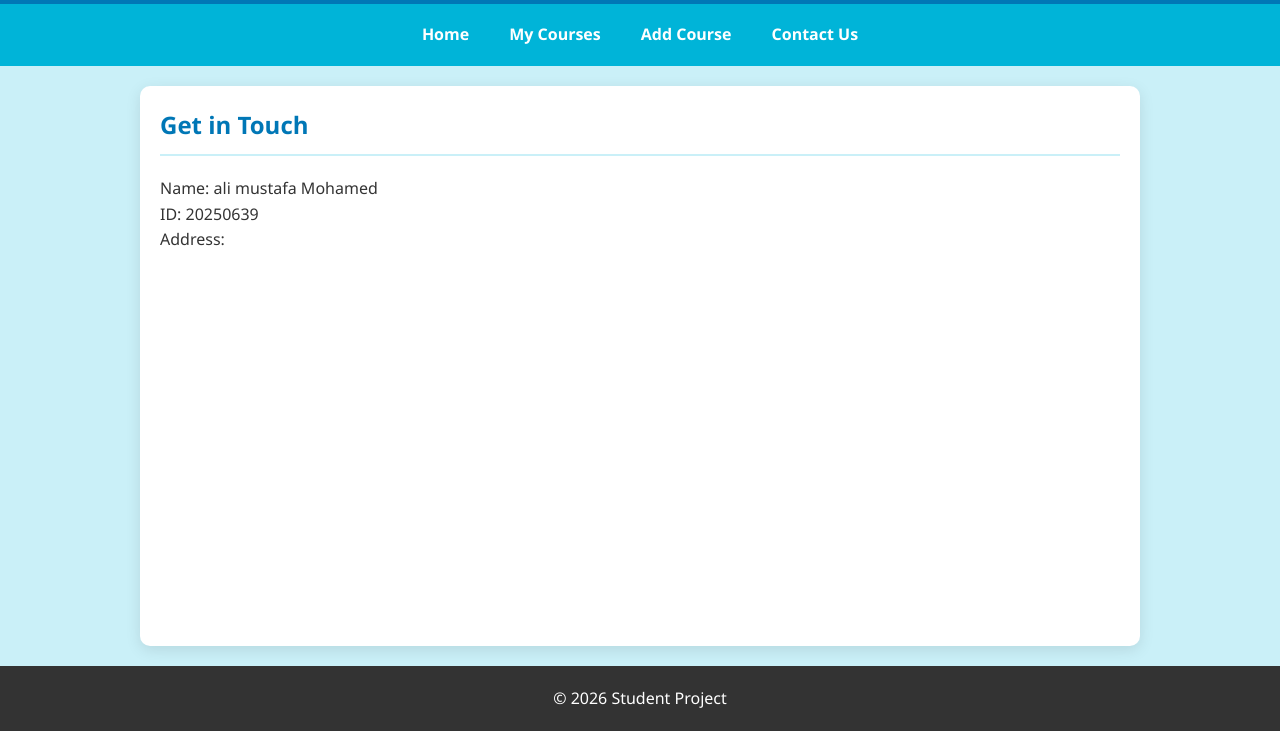
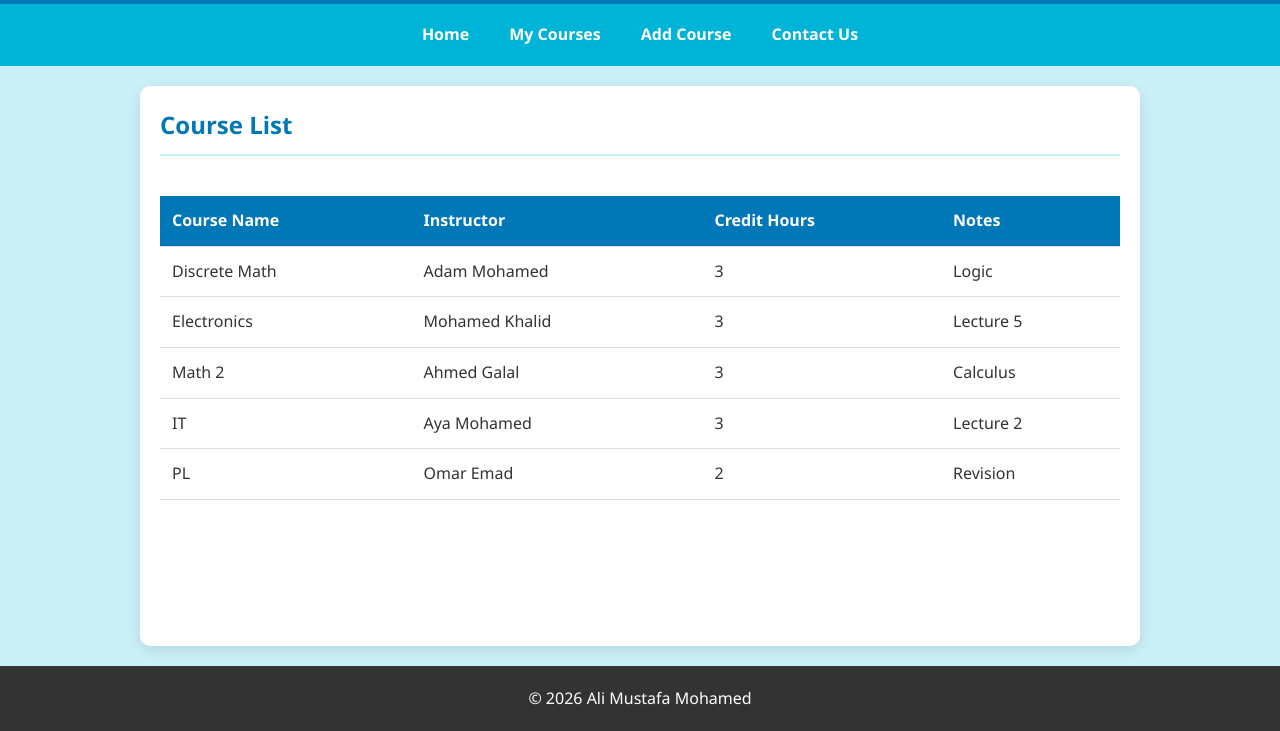
Before and after one commit to ali954-dot/Personal-Course-Organizer1, a plain HTML site: page contact.html in a window 1280 px wide. Shown: the part 79-810 px from the top of the page. Drawn offline with Linux system fonts and the light colour scheme.

Commit message:
Update contact.html

```diff
--- a/contact.html
+++ b/contact.html
@@ -1,26 +1,45 @@
 <!DOCTYPE html>
-<html lang="ar">
+<html lang="en">
 <head>
     <meta charset="UTF-8">
+    <meta name="viewport" content="width=device-width, initial-scale=1.0">
+    <title>My Courses</title>
     <link rel="stylesheet" href="style.css">
-    <title>Contact Us</title>
 </head>
 <body>
-    <header><h1>Personal Course Organizer</h1></header>
+    <header>
+        <h1>My Enrolled Courses</h1>
+    </header>
     <nav>
         <a href="index.html">Home</a>
         <a href="courses.html">My Courses</a>
-        <a href="add.html">Add Course</a>
+        <a href="add-course.html">Add Course</a>
         <a href="contact.html">Contact Us</a>
     </nav>
     <main>
-        <section>
-            <h2>Get in Touch</h2>
-            <p>Name: ali mustafa Mohamed</p>
-            <p>ID: 20250639</p>
-            <p>Address: </p>
-        </section>
+        <h2>Course List</h2>
+        <div class="table-container">
+            <table>
+                <thead>
+                    <tr>
+                        <th>Course Name</th>
+                        <th>Instructor</th>
+                        <th>Credit Hours</th>
+                        <th>Notes</th>
+                    </tr>
+                </thead>
+                <tbody>
+                    <tr><td>Discrete Math</td><td>Adam Mohamed</td><td>3</td><td>Logic</td></tr>
+                    <tr><td>Electronics</td><td>Mohamed Khalid</td><td>3</td><td>Lecture 5</td></tr>
+                    <tr><td>Math 2</td><td>Ahmed Galal</td><td>3</td><td>Calculus</td></tr>
+                    <tr><td>IT</td><td>Aya Mohamed</td><td>3</td><td>Lecture 2</td></tr>
+                    <tr><td>PL</td><td>Omar Emad</td><td>2</td><td>Revision</td></tr>
+                </tbody>
+            </table>
+        </div>
     </main>
-    <footer><p>&copy; 2026 Student Project</p></footer>
+    <footer>
+        <p>&copy; 2026 Ali Mustafa Mohamed</p>
+    </footer>
 </body>
 </html>
```
